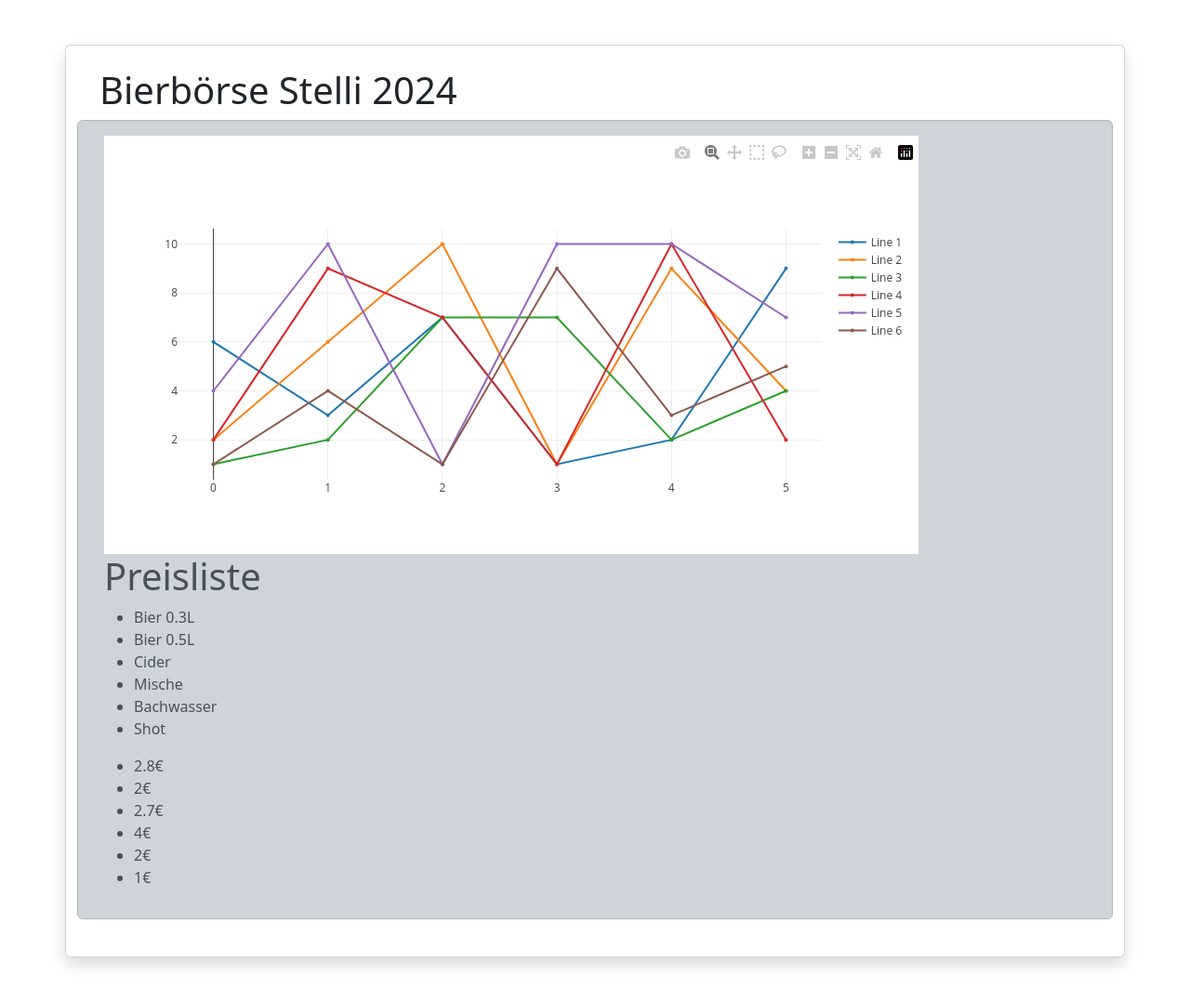
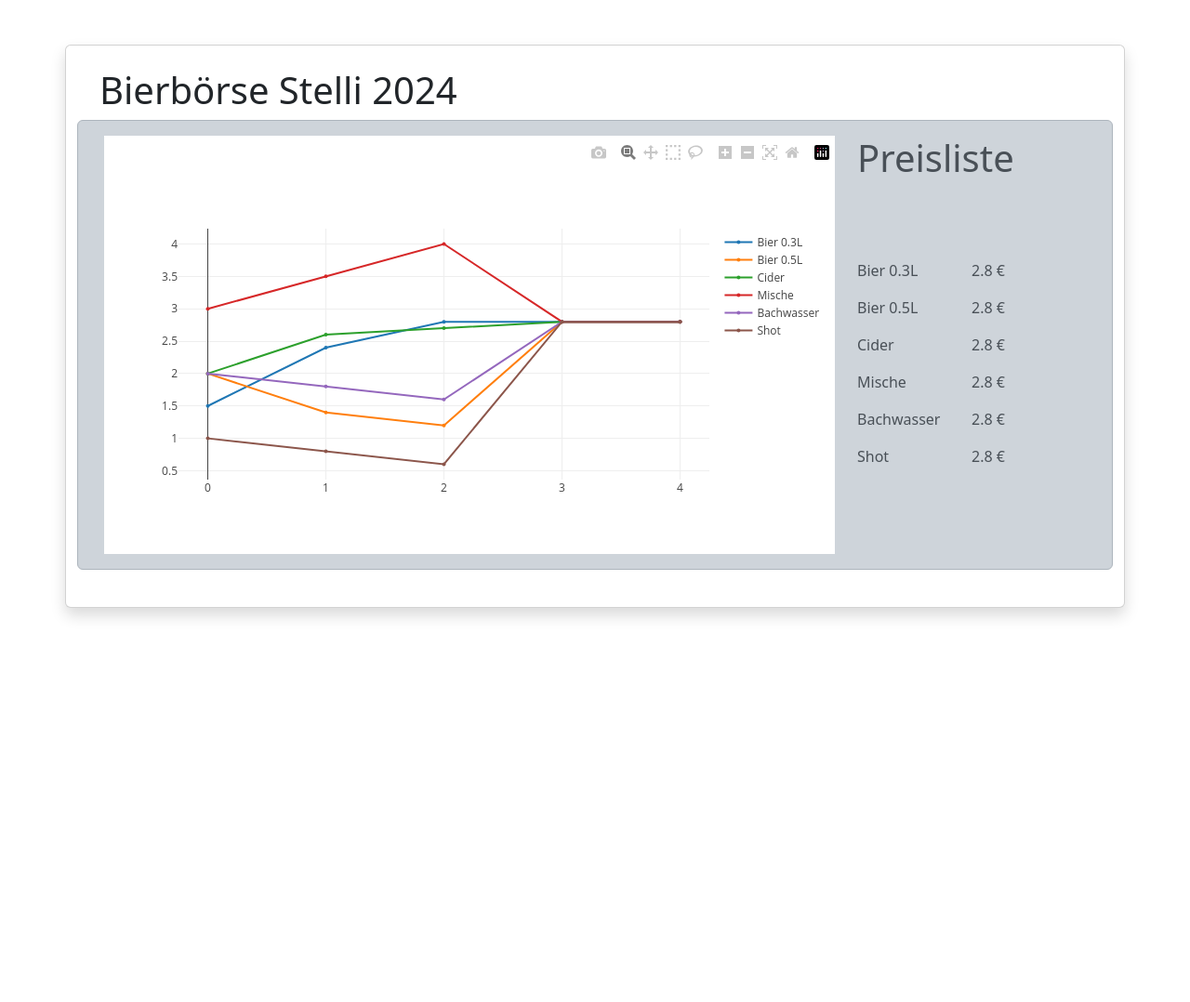
Before and after one commit to Bushty/stelli-bierboerse, a Flask app: page /graph in a window 1280 px wide. Shown: the whole page at 93% size. After the commit the page ends 665 px from the top, so only its background shows below. Run offline with Flask 3, Linux system fonts and the light colour scheme; some libraries are stand-ins or nearby versions.

Commit message:
Preisliste bei Graphen besser lesbar

```diff
--- a/app.py
+++ b/app.py
@@ -51,10 +51,12 @@ def graph_page():
     latestPrices = [
         {
             "name": beverage["name"],
-            "price": max(beverage["prices"])  # Höchster Preis ist der neueste
+            "price": beverage["prices"][-1]
         }
         for beverage in beverages
     ]
+
+    print(latestPrices)
 
     # Pass the graph data to the template
     return render_template('graph.html', graph_json=graph_json, prices=latestPrices)
--- a/history.json
+++ b/history.json
@@ -46,7 +46,9 @@
         "time": [
                 0,
                 1,
-                2
+                2,
+                3,
+                4
         ],
         "beverages": [
             {
@@ -54,6 +56,8 @@
                 "prices": [
                     1.5,
                     2.4,
+                    2.8,
+                    2.8,
                     2.8
                 ]
             },
@@ -62,7 +66,9 @@
                 "prices": [
                     2.0,
                     1.4,
-                    1.2
+                    1.2,
+                    2.8,
+                    2.8
                 ]
             },
             {
@@ -70,7 +76,9 @@
                 "prices": [
                     2.0,
                     2.6,
-                    2.7
+                    2.7,
+                    2.8,
+                    2.8
                 ]
             },
             {
@@ -78,7 +86,9 @@
                 "prices": [
                     3.0,
                     3.5,
-                    4.0
+                    4.0,
+                    2.8,
+                    2.8
                 ]
             },
             {
@@ -86,7 +96,9 @@
                 "prices": [
                     2.0,
                     1.8,
-                    1.6
+                    1.6,
+                    2.8,
+                    2.8
                 ]
             },
             {
@@ -94,7 +106,9 @@
                 "prices": [
                     1.0,
                     0.8,
-                    0.6
+                    0.6,
+                    2.8,
+                    2.8
                 ]
             }
         ]
--- a/templates/graph.html
+++ b/templates/graph.html
@@ -7,6 +7,7 @@
 
     <!-- Stylesheet -->
     <link rel="stylesheet" href="https://cdn.jsdelivr.net/npm/bootstrap@5.3.0-alpha3/dist/css/bootstrap.min.css">
+    <link rel="stylesheet" href="./templates/sytle.css">
 
     <script src="https://cdn.plot.ly/plotly-latest.min.js"></script>
 </head>
@@ -16,7 +17,7 @@
             <h1>Bierbörse Stelli 2024</h1>
         </div>
         <div class="row alert alert-dark">
-            <div class="col-10">
+            <div class="col-9">
                 <div id="graph"></div>
 
                 <script>
@@ -33,22 +34,23 @@
                                 Plotly.react('graph', graphData);
                             })
                             .catch(error => console.error('Error fetching graph data:', error));
-                    }
+                    };
 
                     // Refresh the graph every 30 seconds without reloading the page
-                    setInterval(updateGraph, 1000); // 30 seconds
+                    setInterval(graph, 1000); // 30 seconds
                 </script>
             </div>
-            <div class="col-6">
+            <div class="col-3 row">
                 <h1>Preisliste</h1>
 
-                <div class="col-6">
-                    <ul id="name-list"></ul>  <!-- Die Liste wird hier befüllt -->
+                <div class="col-lg-6">
+                    <p id="name-list"></p>  <!-- Die Liste wird hier befüllt -->
                 </div>
 
-                <div class="col-6">
-                    <ul id="price-list"></ul>  <!-- Die Liste wird hier befüllt -->
+                <div class="col-lg-6">
+                    <p id="price-list"></p>  <!-- Die Liste wird hier befüllt -->
                 </div>
+
 
                 <script>
                     const prices = {{ prices|tojson|safe }};  // Angenommene Übergabe der JSON-Daten aus dem Backend
@@ -60,28 +62,17 @@
                     prices.forEach(beverage => {
 
                         // Erstellen eines neuen Listenelements
-                        const nameli = document.createElement("li");
-                        const priceli = document.createElement("li");
-                        nameli.classList.add("name-item");
-                        priceli.classList.add("price-item");
+                        const nameP = document.createElement("p");
+                        const priceP = document.createElement("p");
 
-                        // Erstellen des Namens-Spans
-                        const nameSpan = document.createElement("span");
-                        nameSpan.classList.add("name");
-                        nameSpan.textContent = beverage.name;
+                        nameP.textContent = beverage.name;
+                        priceP.textContent = beverage.price + " €";
 
-                        // Erstellen des Preis-Spans
-                        const priceSpan = document.createElement("span");
-                        priceSpan.classList.add("price");
-                        priceSpan.textContent = beverage.price + "€";
-
-                        // Append Name und Preis-Container zum Listenelement
-                        nameli.appendChild(nameSpan);
-                        priceli.appendChild(priceSpan);
+                        console.log(priceP);
 
                         // Füge das Listenelement zur Liste hinzu
-                        nameList.appendChild(nameli);
-                        priceList.appendChild(priceli);
+                        nameList.appendChild(nameP);
+                        priceList.appendChild(priceP);
                     });
                 </script>
             </div>
```
